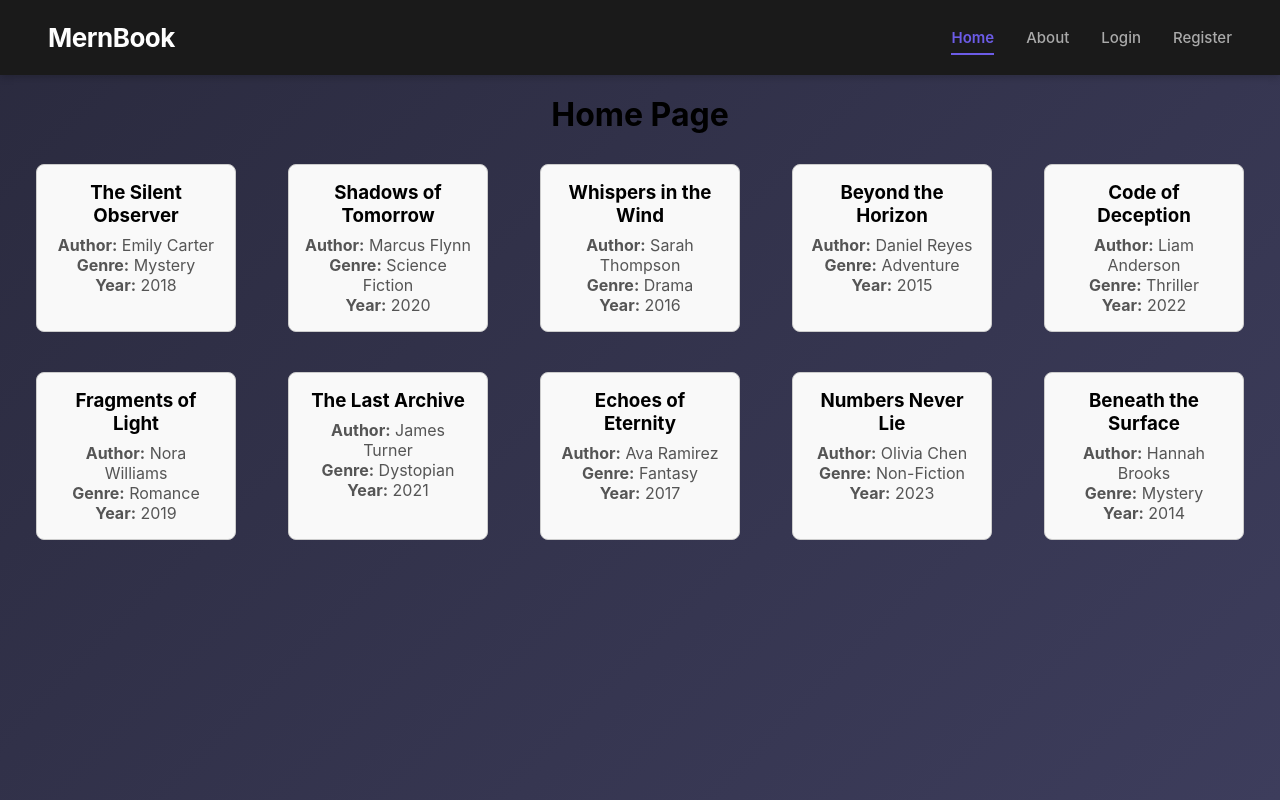
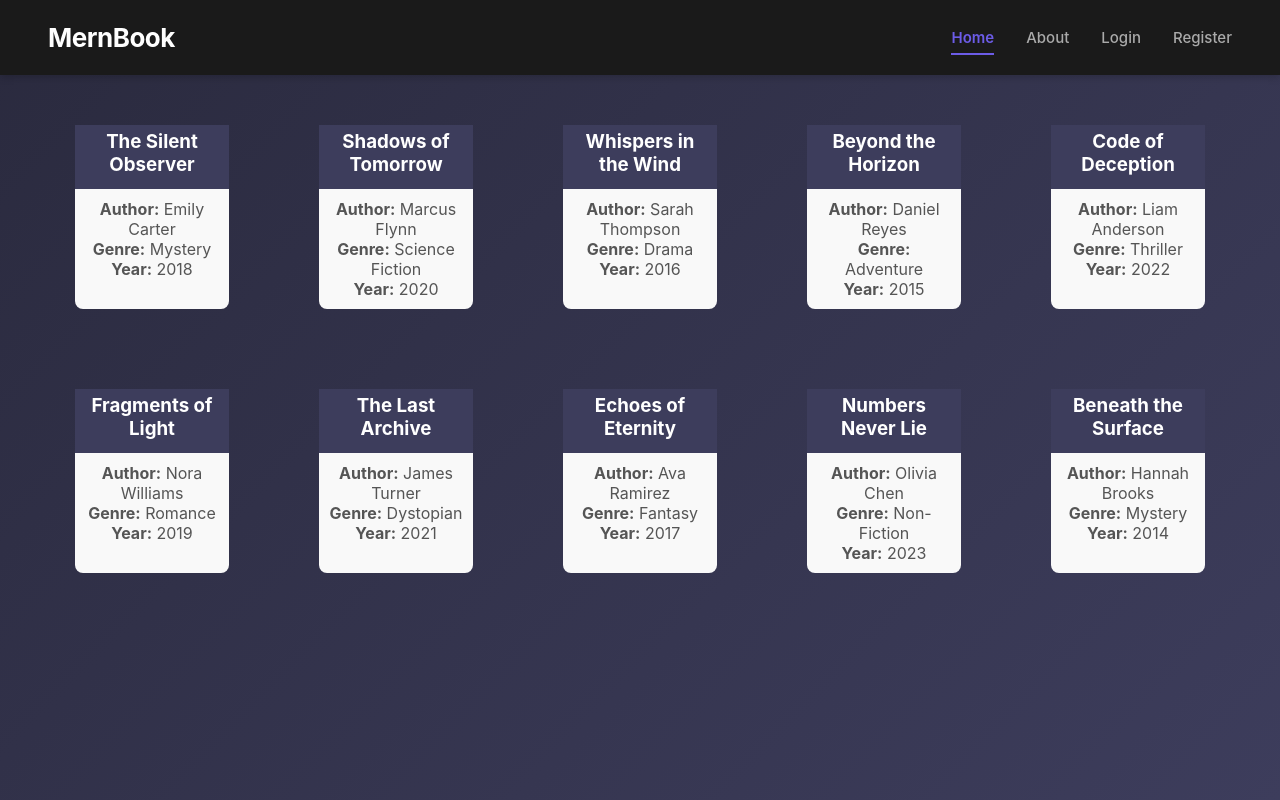
Before and after one commit to AlaaMahmoud-dev/MernBook, a React (Vite) app: page / in a window 1280 px wide. Built offline with nearby package versions, Linux system fonts and the light colour scheme.

Commit message:
commited

```diff
--- a/src/components/BookCard/BookCard.jsx
+++ b/src/components/BookCard/BookCard.jsx
@@ -4,10 +4,14 @@ import './bookCard.css';
 const BookCard = ({ title, author, genre, year }) => {
   return (
      <div className="book-card">
-      <h3>{title}</h3>
-      <p><strong>Author:</strong> {author}</p>
+      <div className='book-title'>
+        <h3>{title}</h3>
+      </div>
+      <div className='book-info'>
+        <p><strong>Author:</strong> {author}</p>
       <p><strong>Genre:</strong> {genre}</p>
       <p><strong>Year:</strong> {year}</p>
+      </div>
     </div>
   );
 };
--- a/src/components/BookCard/bookCard.css
+++ b/src/components/BookCard/bookCard.css
@@ -1,17 +1,28 @@
 .book-card {
-  border: 1px solid #ccc;
-  padding: 1rem;
+  border: 2px hidden #ccc;
+
   border-radius: 8px;
-  width: 200px;
-  margin: 10px;
+  width: 12VW;
+  height: auto;
+  margin: 30px 40px;
   text-align: center;
   background-color: #f9f9f9;
 }
 
 .book-card h3 {
   margin: 0 0 0.5rem 0;
+  color: white;
 }
+.book-title {
+ background-color: #3d3d5c;
+ padding: 5px 10px;
+  margin: 0;
+}
+.book-info {
 
+    padding: 10px;
+
+}
 .book-card p {
   margin: 0;
   color: #555;
--- a/src/pages/Home.jsx
+++ b/src/pages/Home.jsx
@@ -6,7 +6,7 @@ import '../styles/home.css';
 const Home = () => {
   return (
     <div className="home-container">
-      <h1>Home Page</h1>
+
       <div className="books-grid">
         {books.map((book) => (
           <BookCard
--- a/src/styles/home.css
+++ b/src/styles/home.css
@@ -1,11 +1,8 @@
 .home-container {
-  padding: 20px;
+  padding: 20px 40px;
 }
 
-.home-container h1 {
-  text-align: center;
-  margin-bottom: 20px;
-}
+
 
 .books-grid {
   display: grid;
```
